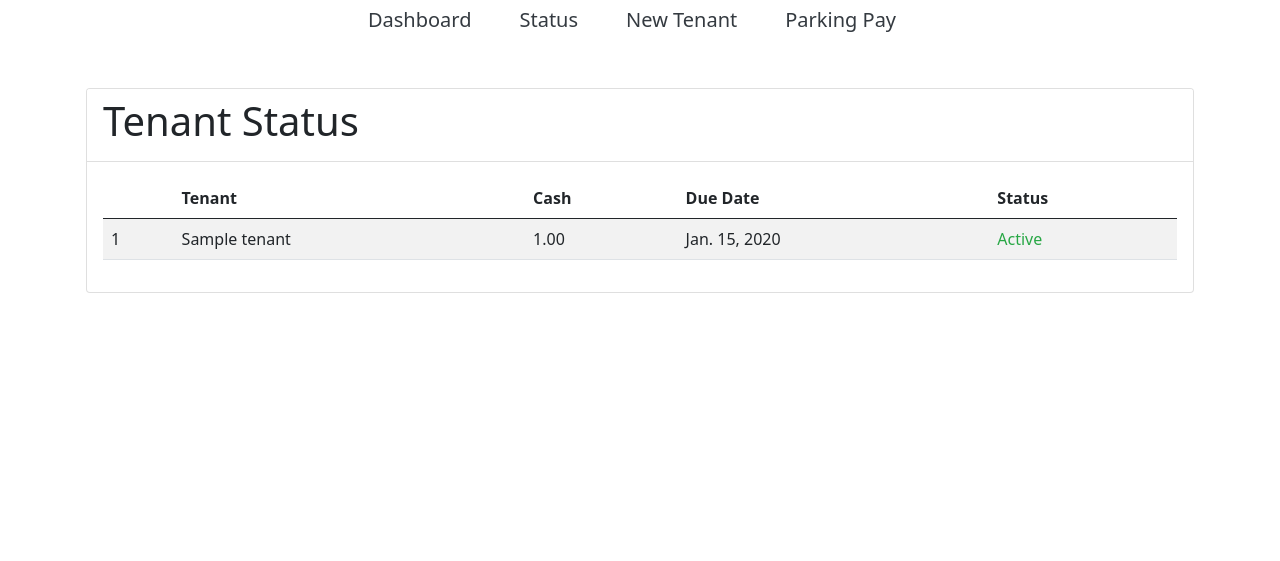
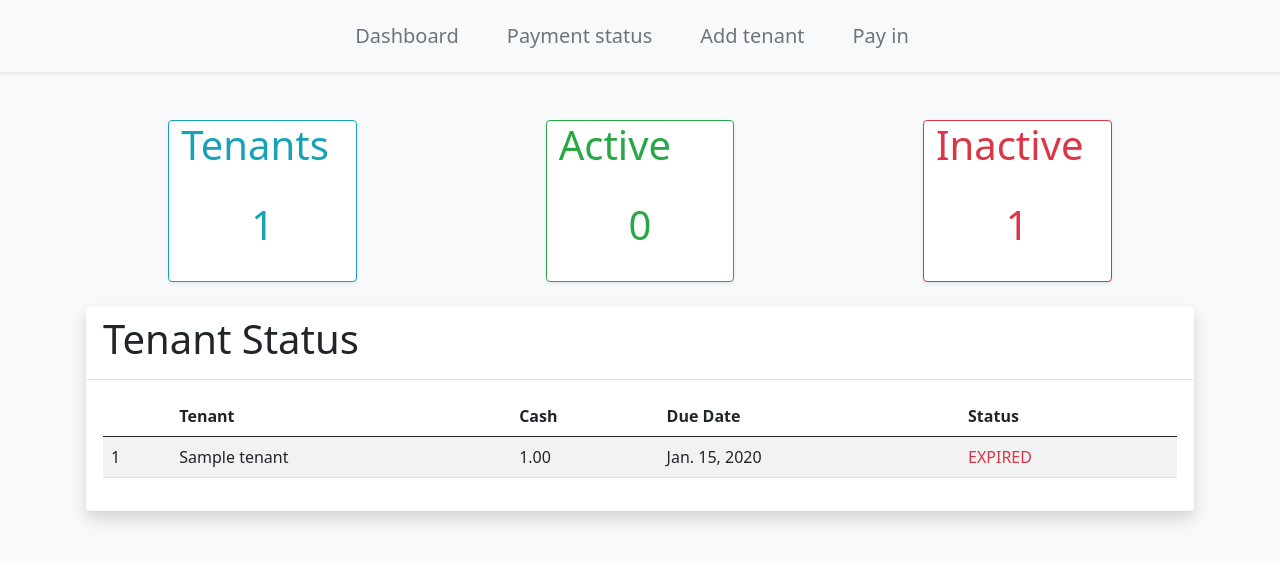
Before and after one commit to kensidiangco/Parking-Payment-Monitoring-Django, a Django app: page /tenant/payment in a window 1280 px wide. Shown: the top 561 px of the page. Run offline with Django 3.2, Linux system fonts and the light colour scheme; tables that the repository leaves empty hold one stand-in row (values such as "Sample post"); some libraries are stand-ins or nearby versions.

Commit message:
updating template...

```diff
--- a/sampleapp/admin.py
+++ b/sampleapp/admin.py
@@ -1,7 +1,6 @@
 from django.contrib import admin
-from .models import Tenant, Car, parking_in, parking_out
+from .models import Tenant, Car, parking_in
 # Register your models here.
 admin.site.register(Tenant)
 admin.site.register(Car)
-admin.site.register(parking_out)
 admin.site.register(parking_in)
--- a/sampleapp/models.py
+++ b/sampleapp/models.py
@@ -1,5 +1,5 @@
 from django.db import models
-
+from datetime import date
 
 class Tenant(models.Model):
 	name =models.CharField(max_length=100)
@@ -22,9 +22,7 @@ class parking_in(models.Model):
 	cash = models.DecimalField(decimal_places=2, max_digits=9999999)
 	date = models.DateField(auto_now_add=True)
 	due_date = models.DateField(blank=False)
-	active = models.BooleanField()
 
-
-class parking_out(models.Model):
-	tenant = models.ForeignKey(Tenant, on_delete=models.CASCADE)
-	date = models.DateField(auto_now_add=True)
+	@property
+	def dueDate(self):
+		return date.today() > self.due_date
--- a/sampleapp/templates/index.html
+++ b/sampleapp/templates/index.html
@@ -11,17 +11,17 @@
     <link rel="icon" href="{%static 'images/KEN.png'%}" sizes="16x16" type="image/png">
 
 </head>
-<body>
-	<nav class="nav navbar-expand-lg justify-content-center bg-white">
-        <a id='global' class="navbar-brand nav-link lead text-dark" href="{% url 'dashboard' %}">Dashboard</a>
+<body class="bg-light">
+	<nav class="nav navbar-expand-lg justify-content-center shadow-sm p-3">
+        <a id='global' class="navbar-brand nav-link lead text-secondary font-weight-normal" href="{% url 'dashboard' %}">Dashboard</a>
         <button class="navbar-toggler" type="button" data-toggle="collapse" data-target="#navbarTogglerDemo02" aria-controls="navbarTogglerDemo02" aria-expanded="false" aria-label="Toggle navigation">
             <span class="navbar-toggler-icon"></span>
         </button>
-        <a class="nav-link navbar-brand lead text-dark" href="{% url 'paymentLog'%}">Status</a>
-        <a class="nav-link navbar-brand lead text-dark" href="{% url 'newtenant'%}">New Tenant</a>
-        <a class="nav-link navbar-brand lead text-dark" href="{% url 'parkingfee'%}">Parking Pay</a>
+        <a class="nav-link navbar-brand lead text-secondary font-weight-normal" href="{% url 'paymentLog'%}">Payment status</a>
+        <a class="nav-link navbar-brand lead text-secondary font-weight-normal" href="{% url 'newtenant'%}">Add tenant</a>
+        <a class="nav-link navbar-brand lead text-secondary font-weight-normal" href="{% url 'parkingfee'%}">Pay in</a>
         {% if user.is_authenticated %}
-        <a class="nav-link navbar-brand lead text-dark" href="{% url 'admin:index' %}">Admin</a>
+        <a class="nav-link navbar-brand lead text-secondary font-weight-normal" href="{% url 'admin:index' %}">LOGOUT ADMIN</a>
         {% endif %}
     </nav>
 
--- a/sampleapp/templates/paymentLog.html
+++ b/sampleapp/templates/paymentLog.html
@@ -7,7 +7,37 @@
 {% block content %}
 <br><br>
 <div class="container">
-	<div class="card">
+
+	<div class="row">
+		<div class="card col-md-2 mx-auto shadow-sm border-info">
+			<div class="card-title">
+				<h1 class="display-6 text-info">Tenants</h1>
+			</div>
+			<div class="card-body">
+				<p class="display-6 text-center text-info">{{person}}</p>
+			</div>
+		</div>
+
+		<div class="card col-md-2 mx-auto shadow-sm border-success">
+			<div class="card-title">
+				<h1 class="display-6 text-success">Active</h1></a>
+			</div>
+			<div class="card-body">
+				<p class="display-6 text-center text-success">{{active}}</p>
+			</div>
+
+		</div>
+		<div class="card col-md-2 mx-auto shadow-sm border-danger">
+			<div class="card-title">
+				<h1 class="display-6 text-danger">Inactive</h1>
+			</div>
+			<div class="card-body">
+				<p class="display-6 text-center text-danger">{{inactive}}</p>
+			</div>
+		</div>
+	</div><br>
+
+	<div class="card shadow border-light">
 		<div class="card-header bg-white">
 			<h3 class='display-6'>Tenant Status</h3>
 		</div>
@@ -34,7 +64,7 @@
 							<td>{{paid.cash}}</td>
 							<td>{{paid.due_date}}</td>
 
-							{% if paid.active == False %}
+							{% if paid.dueDate %}
 								<td class="text-danger">EXPIRED</td>
 							{% else %}
 								<td class="text-success">Active</td>
--- a/sampleapp/views.py
+++ b/sampleapp/views.py
@@ -2,41 +2,45 @@ from django.shortcuts import render, redirect
 from .models import Tenant, Car, parking_in
 from .forms import tenantForm, carForm, ParkInForm
 
-from datetime import datetime, timedelta
+from datetime import datetime, timedelta, date
 
 def dashboard(request):
-	tenants = Tenant.objects.all()
+	logged = Tenant.objects.all()
 	cars = Car.objects.all()
-	tenantActive = parking_in.objects.filter(active=True)
-	tenantInactive = parking_in.objects.filter(active=False)
+	PDTenants = parking_in.objects.all()
 
-	#HAHAAHAHA LOGIC CODES
+	paid = len(PDTenants)
 	dateNow = datetime.now().date()
-	tenantsCount = len(tenants)
-	active = len(tenantActive)
-	inactive = len(tenantInactive)
+	logged = len(logged)
+
 	context = {
-	'tenants': tenants,
 	'cars': cars,
 	'dateNow': dateNow,
-	'tenantsCount': tenantsCount,
-	'active': active,
-	'inactive': inactive
+	'logged': logged,
+	'paid': paid
 	}
 
 	return render(request, 'dashboard.html', context)
 
 def paymentLog(request):
 	parkIn = parking_in.objects.all()
+	PDTenants = parking_in.objects.all()
 
-	tenantActive = parking_in.objects.filter(active=True)
-	for status in tenantActive:
-		if status.due_date == datetime.now().date():
-			status.active = False
-			status.save()
+	person = len(parkIn)
+	active = 0
+	inactive = 0
 
-		context = {
+	for e in PDTenants:
+		if e.dueDate:
+			inactive += 1
+		else:
+			active += 1
+
+	context = {
 	'parkIn': parkIn,
+	'active': active,
+	'inactive': inactive,
+	'person': person
 	}
 	return render(request, 'paymentLog.html', context)
 
@@ -70,10 +74,6 @@ def parkingfee(request):
 			month = cash / 4000
 			days = month * 30
 			tenant.due_date = datetime.now().date() + timedelta(days=int(days))
-			if tenant.due_date == datetime.now().date():
-				tenant.active = False
-			else:
-				tenant.active = True
 			tenant.save()
 
 			return redirect('dashboard')
```
Also changed, not shown: sampleapp/templates/dashboard.html (+7 -15 lines), sampleapp/migrations/0002_remove_parking_in_active.py (added), sampleapp/migrations/0003_delete_parking_out.py (added).
